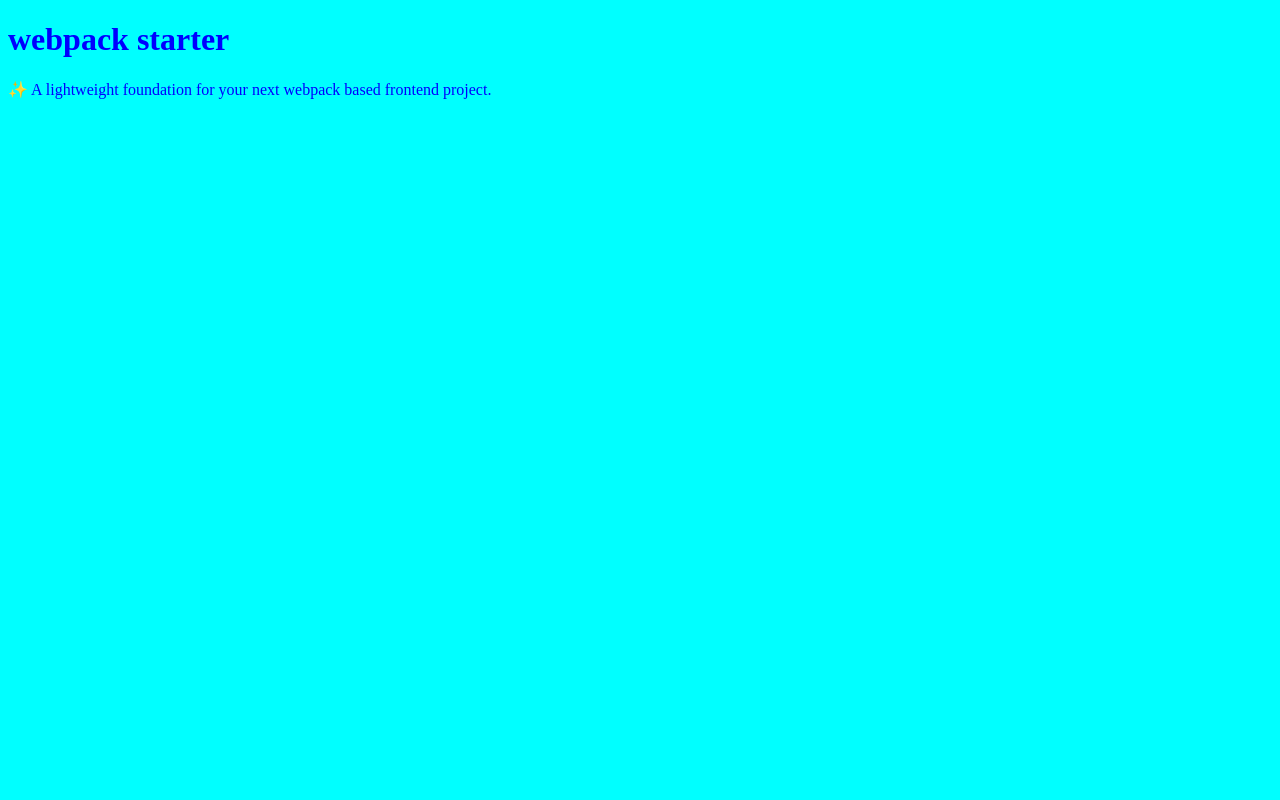
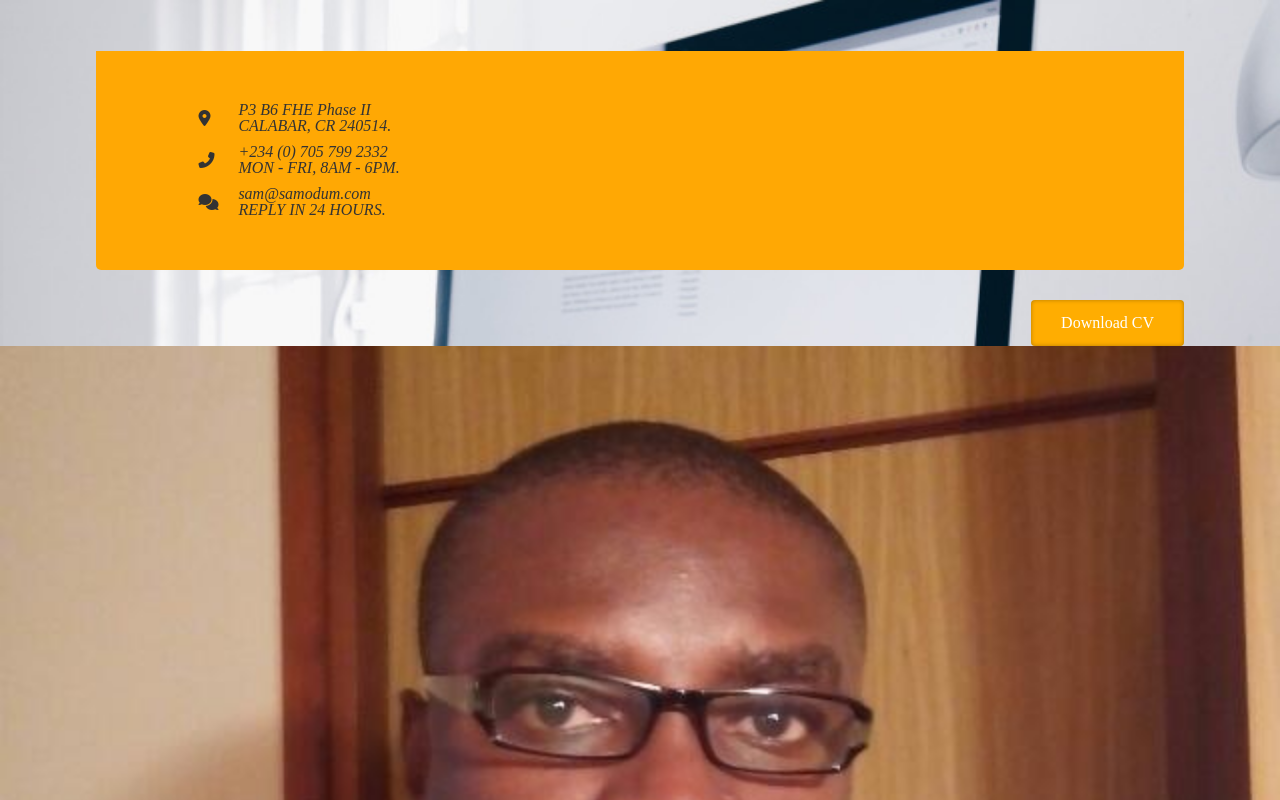
Before and after one commit to SamOdum/samodum.github.io, a website built with webpack: page src/index.html in a window 1280 px wide. Shown: the top 800 px of the page. Built offline with nearby package versions, Linux system fonts and the light colour scheme.

Commit message:
Did preliminary work on intro page

```diff
--- a/src/index.html
+++ b/src/index.html
@@ -1,12 +1,58 @@
 <!DOCTYPE html>
 <html lang="en">
+
 <head>
-  <meta charset="UTF-8">
-  <meta name="viewport" content="width=device-width, initial-scale=1">
-  <title>webpack starterkit</title>
+    <meta charset="UTF-8">
+    <meta name="viewport" content="width=device-width, initial-scale=1">
+    <title>webpack starterkit</title>
+    <script src="https://kit.fontawesome.com/d4ba995ee6.js" crossorigin="anonymous"></script>
 </head>
+
 <body>
-  <h1>webpack starter</h1>
-  <p>✨ A lightweight foundation for your next webpack based frontend project.</p>
+    <section class="intro">
+        <header class="container">
+            <address class="intro--address">
+                <span class="intro-icon fas fa-map-marker-alt"></span>
+                <a class="intro-msg">P3 B6 FHE Phase II<br>
+                <span>Calabar, CR 240514.</span></a>
+            </address>
+            <address class="intro--phone">
+                <span class="intro-icon fas fa-phone-alt"></span>
+                <a class="intro-msg" href="tel:+2347057992332">+234 (0) 705 799 2332<br>
+                <span>Mon - Fri, 8am - 6pm.</span></a>
+            </address>
+            <address class="intro--email">
+                <span class="intro-icon fas fa-comments"></span>
+                <a class="intro-msg" href="mailto:sam@samodum.com">sam@samodum.com<br>
+                <span>Reply in 24 hours.</span></a>
+            </address>
+        </header>
+        <div class="intro--download container">
+            <a class="downlad-btn" href="/Sam CV (Developer).docx">Download CV</a>
+        </div>
+        <div class="intro--profile">
+            <div class="intro-profile__img-container">
+                <img src="/src/images/content/IMG_0537.JPG" alt="" srcset="">
+            </div>
+            <h1>sam odum</h1>
+            <h2>fullstack developer</h2>
+            <span class="intro-profile-icon">
+                <span class="fab fa-github"></span>
+            </span>
+            <span class="intro-profile-icon">
+                <span class="fab fa-linkedin"></span>
+            </span>
+            <span class="intro-profile-icon">
+                <span class="fab fa-twitter"></span>
+            </span>
+            <span class="intro-profile-icon">
+                <span class="fab fa-facebook"></span>
+            </span>
+            <span class="intro-profile-icon">
+                <span class="fab fa-google"></span>
+            </span>
+        </div>
+    </section>
 </body>
+
 </html>
--- /dev/null
+++ b/src/styles/base/base.scss
@@ -0,0 +1,9 @@
+* {
+    box-sizing: border-box;
+}
+
+.container {
+    margin-left: auto;
+    margin-right: auto;
+    width: 85%;
+}
--- /dev/null
+++ b/src/styles/base/root.scss
@@ -0,0 +1,134 @@
+html {
+    font-size: 100%;
+    height: 100%;
+    overflow-x: hidden;
+    margin: 0;
+    padding: 0;
+    touch-action: manipulation
+}
+
+body {
+    font-size: 16px;
+    font-family: poppins, serif;
+    width: 100%;
+    height: 100%;
+    margin: 0;
+    font-weight: 400;
+    -webkit-font-smoothing: antialiased;
+    -moz-osx-font-smoothing: grayscale;
+    word-wrap: break-word;
+    color: #333;
+}
+
+h1,
+h2,
+h3,
+h4,
+h5,
+h6,
+p,
+a,
+ul,
+span,
+li,
+img,
+input,
+button {
+    margin: 0;
+    padding: 0
+}
+
+h1,
+h2,
+h3,
+h4,
+h5,
+h6 {
+    line-height: 1.5;
+    font-weight: inherit
+}
+
+h1,
+h2,
+h3 {
+    font-family: poppins, cursive
+}
+
+p {
+    line-height: 1.6;
+    font-size: 1.05em;
+    font-weight: 400;
+    color: #777
+}
+
+h1 {
+    font-size: 4em;
+    line-height: 1
+}
+
+h2 {
+    font-size: 2.2em;
+    line-height: 1.1
+}
+
+h3 {
+    font-size: 1.8em
+}
+
+h4 {
+    font-size: 1.3em
+}
+
+h5 {
+    font-size: 1em
+}
+
+h6 {
+    font-size: .9em;
+    letter-spacing: 1px
+}
+
+a,
+button {
+    display: inline-block;
+    text-decoration: none;
+    color: inherit;
+    line-height: 1;
+    -webkit-transition: all .25s ease-in-out;
+    transition: all .25s ease-in-out
+}
+
+a:focus,
+a:active,
+a:hover,
+button:focus,
+button:active,
+button:hover,
+a b.light-color:hover {
+    text-decoration: none;
+    color: #ffa804
+}
+
+b {
+    font-weight: 600
+}
+
+img {
+    width: 100%
+}
+
+li {
+    list-style: none;
+    display: inline-block
+}
+
+span {
+    display: inline-block
+}
+
+button {
+    outline: 0;
+    border: 0;
+    background: 0 0;
+    cursor: pointer
+}
--- a/src/styles/index.scss
+++ b/src/styles/index.scss
@@ -1,5 +1,3 @@
-$body-color: blue;
-body {
-    color: $body-color;
-    background-color: aqua;
-}
+@import 'base/root';
+@import 'base/base';
+@import 'modules/intro';
--- /dev/null
+++ b/src/styles/modules/intro.scss
@@ -0,0 +1,56 @@
+.intro {
+    background: url('/src/images/design/christopher-gower-m_HRfLhgABo-unsplash_nyftqb_ar_1_1\,c_fill\,g_auto__c_scale\,w_767.jpg') no-repeat;
+    background-size: cover;
+    width: 100%;
+    height: 820px;
+    margin-top: 0;
+    padding-top: 4%;
+}
+
+header {
+    padding: 4% 8%;
+    border-radius: 0 0 5px 5px;
+    background-color: #ffa804;
+}
+
+.intro--address,
+.intro--phone,
+.intro--email {
+    max-width: 235px;
+    display: flex;
+    flex-flow: row nowrap;
+    align-items: center;
+    justify-content: flex-start;
+}
+
+.intro--phone {
+    margin-top: 10px;
+    margin-bottom: 10px;
+}
+
+.intro-icon {
+    width: 40px;
+}
+
+.intro-msg {
+    margin-left: 0px;
+    span {
+        text-transform: uppercase;
+    }
+}
+
+.intro--download {
+    text-align: right;
+    a {
+        padding: 15px 30px;
+        border-radius: 4px;
+        margin-top: 30px;
+        box-shadow: inset 0 0 4px rgba(0, 0, 0, .3);
+        background: #ffad01;
+        color: #fff;
+        transition: all .2s ease;
+        &:hover {
+            transform: translateY(-4px);
+        }
+    }
+}
--- a/webpack/webpack.config.dev.js
+++ b/webpack/webpack.config.dev.js
@@ -18,8 +18,7 @@ module.exports = merge(common, {
         })
     ],
     module: {
-    rules: [
-      {
+        rules: [{
                 test: /\.(js)$/,
                 include: Path.resolve(__dirname, '../src'),
                 enforce: 'pre',
```
Also changed, not shown: src/images/content/IMG_0537.JPG (added), src/images/design/christopher-gower-m_HRfLhgABo-unsplash.jpg (added), src/images/design/christopher-gower-m_HRfLhgABo-unsplash_nyftqb_ar_1_1,c_fill,g_auto__c_scale,w_767.jpg (added), src/scripts/index.js (line endings or trailing spaces), 1 other file. Lines whose indentation alone changed are shown as unchanged.
